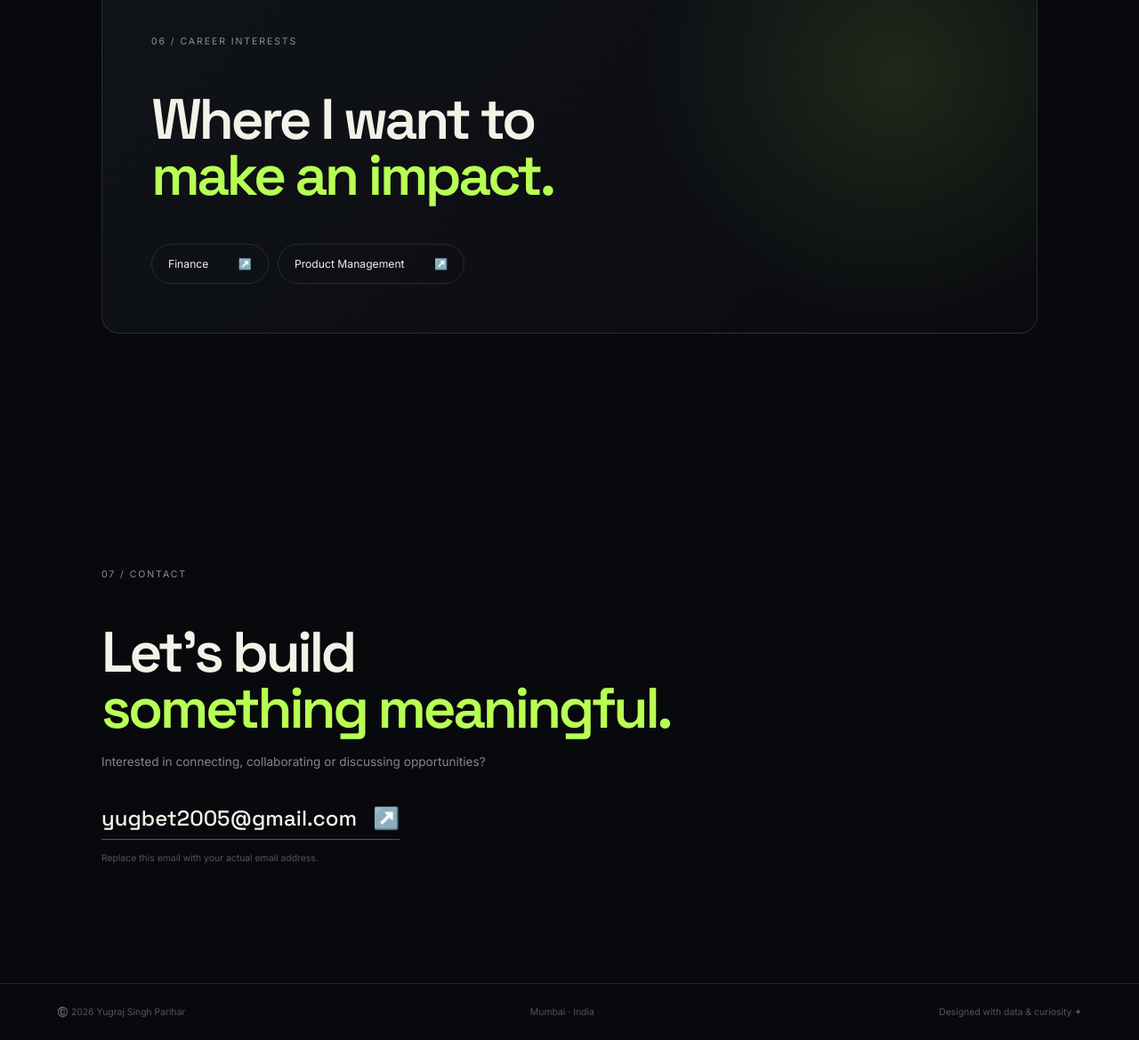
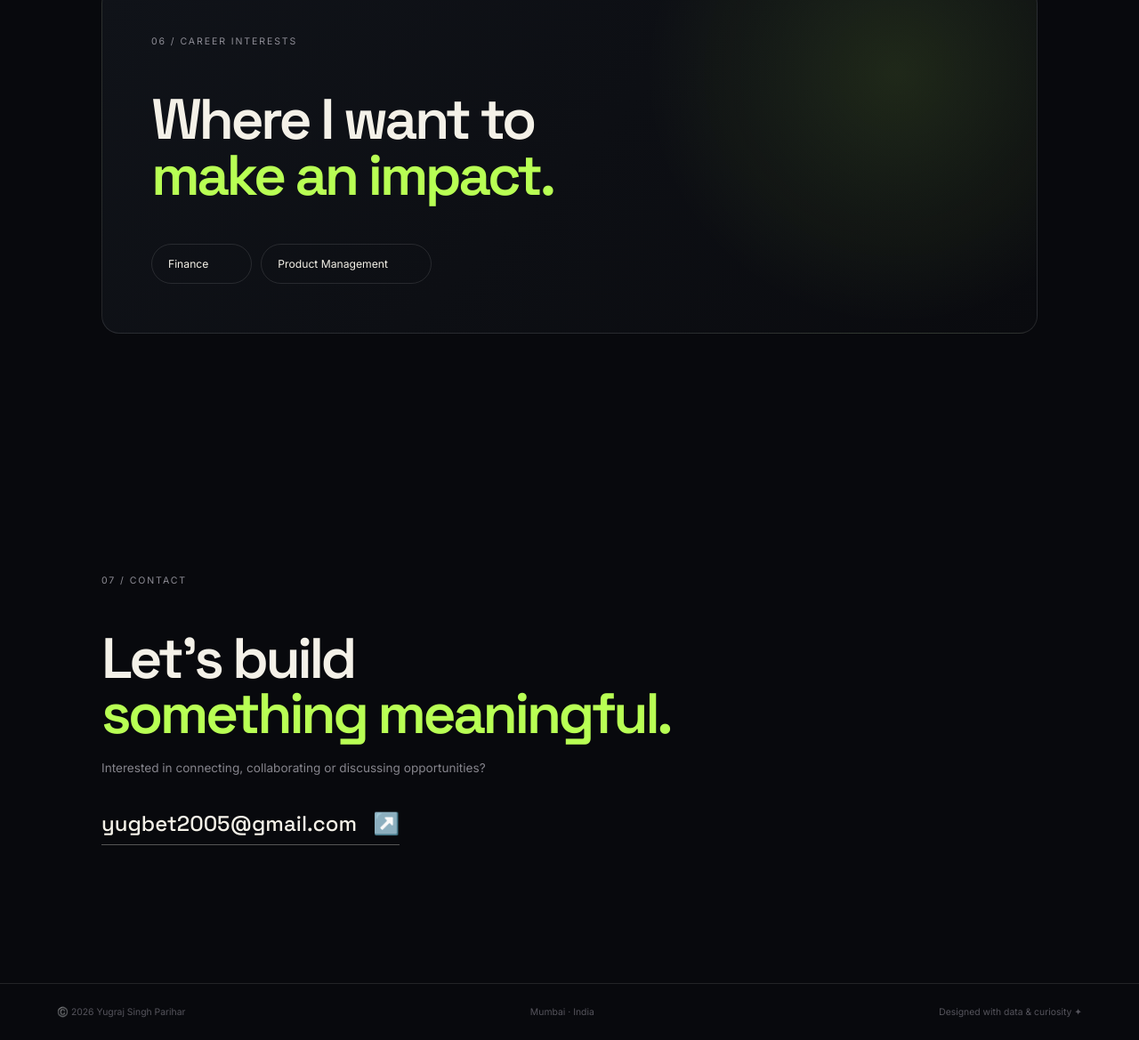
Before and after one commit to JARGUY11111/portfolio1, a plain HTML site: page index.html in a window 1280 px wide. Shown: the part 4682-5851 px from the top of the page at 89% size. Drawn offline with Linux system fonts and the light colour scheme.

Commit message:
Update index.html

```diff
--- a/index.html
+++ b/index.html
@@ -456,7 +456,7 @@
                     </div>
 
                     <div class="interest-symbol">
-                        ↗️
+
                     </div>
 
                     <h3>
@@ -537,12 +537,12 @@
 
                     <div>
                         Finance
-                        <span>↗️</span>
+                        <span></span>
                     </div>
 
                     <div>
                         Product Management
-                        <span>↗️</span>
+                        <span></span>
                     </div>
 
                 </div>
@@ -580,7 +580,7 @@
                 </a>
 
                 <small>
-                    Replace this email with your actual email address.
+
                 </small>
 
             </div>
```
